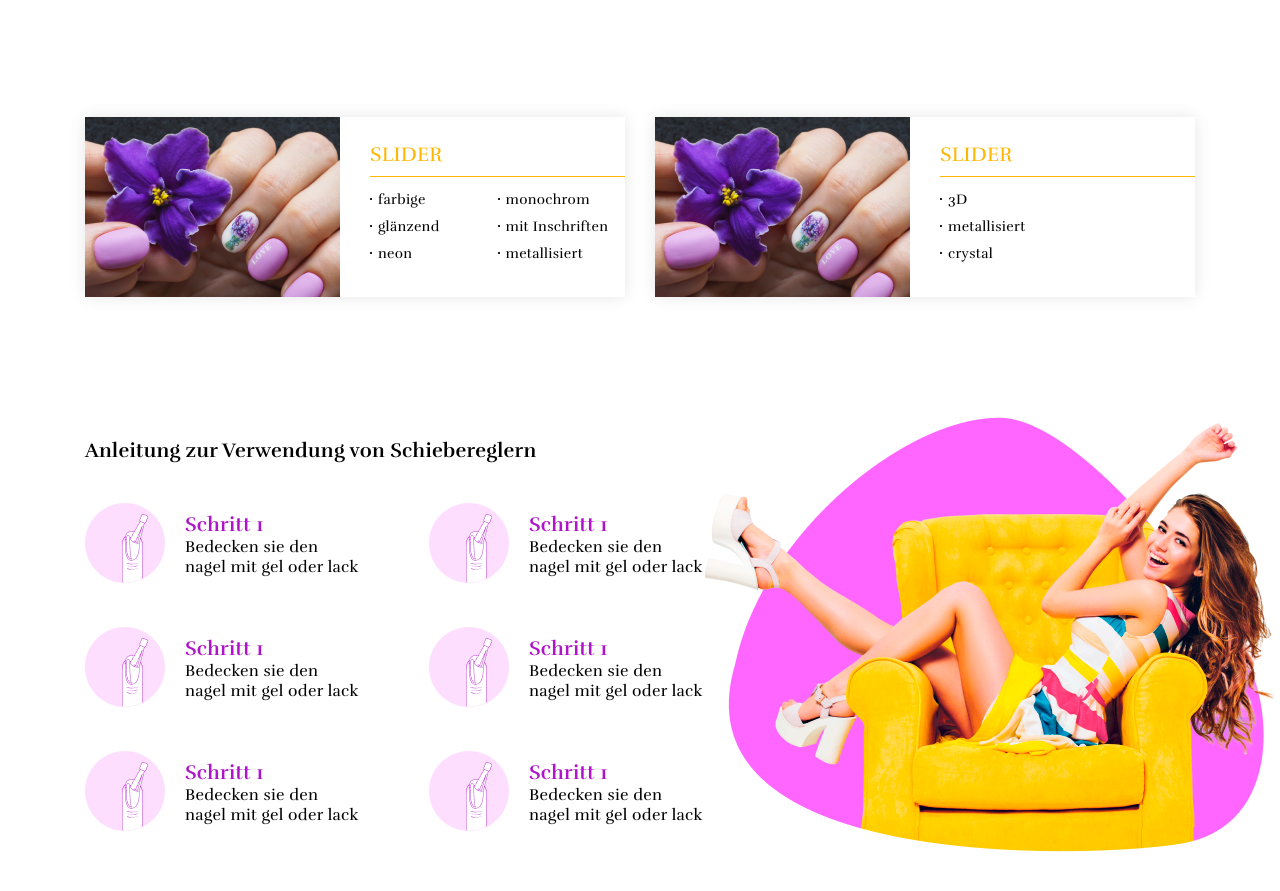
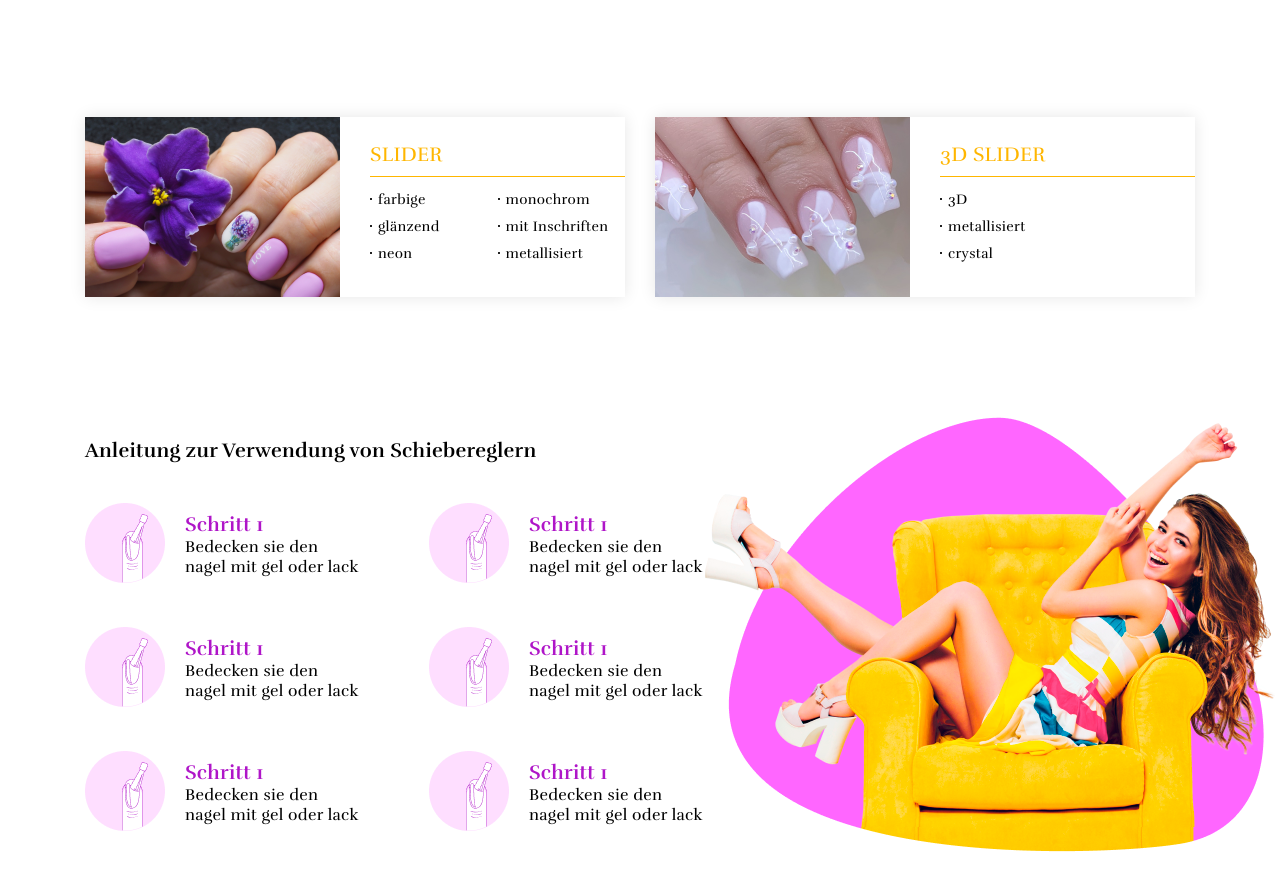
Before and after one commit to danlazarev/golden_nails_graz, a plain HTML site: page index.html in a window 1280 px wide. Shown: the part 1597-2488 px from the top of the page. Drawn offline with Linux system fonts and the light colour scheme.

Commit message:
Update index.html

```diff
--- a/index.html
+++ b/index.html
@@ -164,10 +164,10 @@
                     </div>
                 </div>
                 <div class="slider-nails__item">
-                    <img src="img/slider.png" alt="" class="slider-nails__img">
+                    <img src="img/slider_3d.png" alt="" class="slider-nails__img">
                     <div class="slider-nails__content">
                         <h3 class="slider-nails__heading">
-                            Slider
+                            3D Slider
                         </h3>
                         <div class="slider-nails__list">
                             <li class="slider-nails__list-item  slider-nails__list-item_3d">
```
